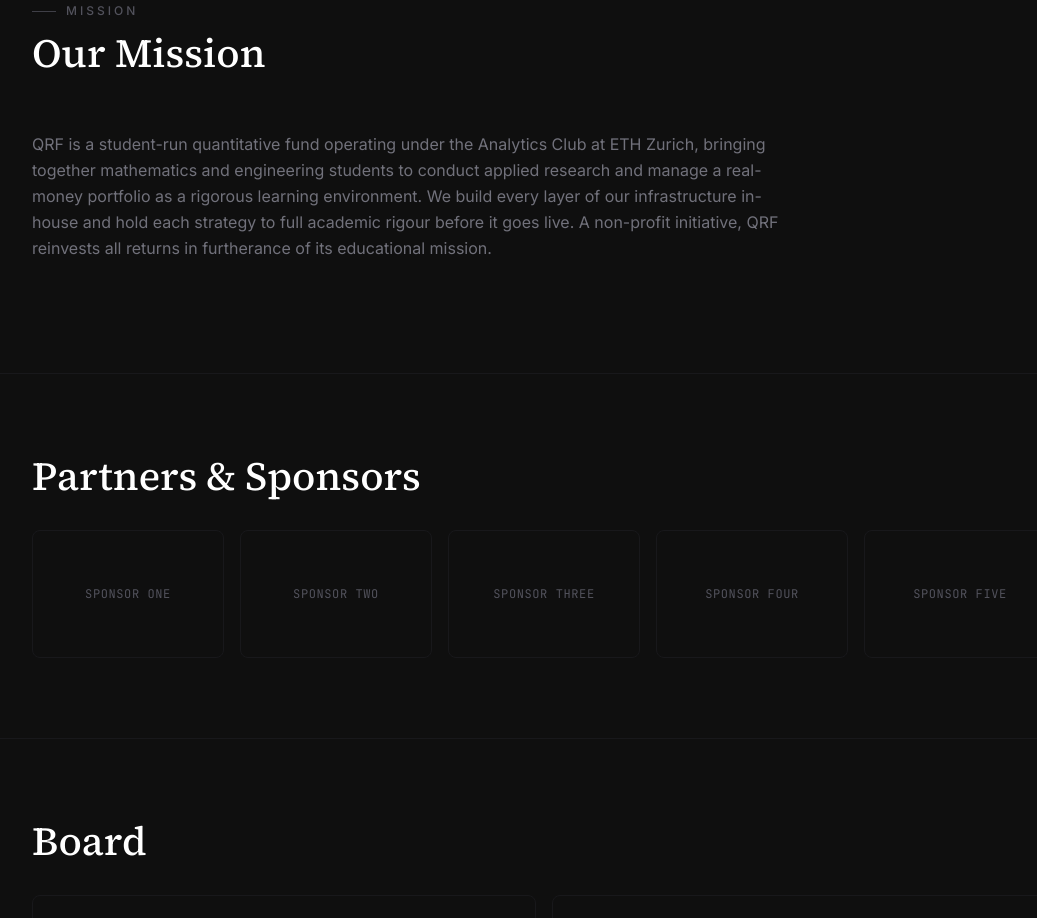
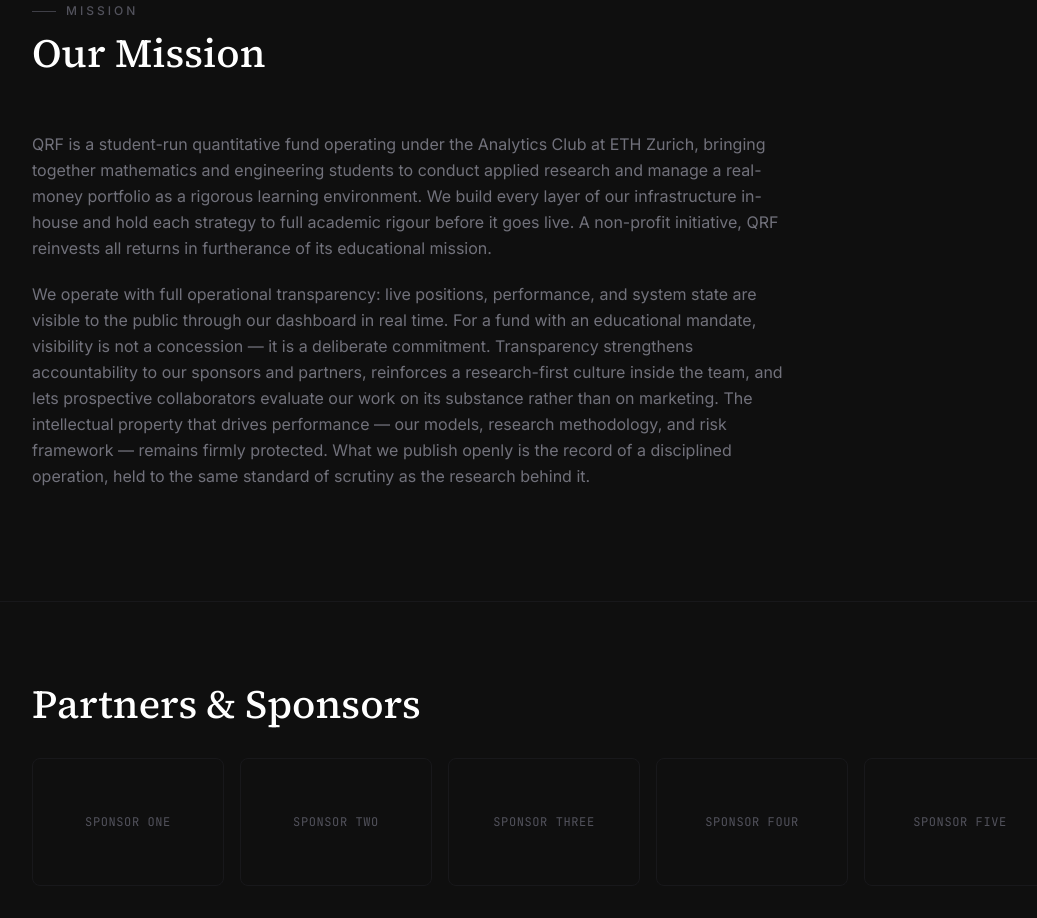
Before and after one commit to ETH-Quant-Research-Group/Infrastructure, a React (Vite) app in the folder dashboard/frontend/: page / in a window 1280 px wide. Shown: the part 1700-2618 px from the top of the page, without its empty margins (96-1133 px from the left). Built offline with nearby package versions, Linux system fonts and the light colour scheme; no server answers.

Commit message:
landing: add transparency paragraph to Our Mission section

```diff
--- a/dashboard/frontend/src/Landing.jsx
+++ b/dashboard/frontend/src/Landing.jsx
@@ -255,7 +255,8 @@
           </div>
           <h2 className={`font-serif ${c.t1} font-medium text-3xl md:text-[40px] leading-[1.1]`}>Our Mission</h2>
         </div>
-        <p className={`${c.t3} text-sm md:text-base leading-relaxed max-w-3xl`}>
+        <div className={`${c.t3} text-sm md:text-base leading-relaxed max-w-3xl flex flex-col gap-5`}>
+          <p>
             QRF is a student-run quantitative fund operating under the Analytics Club at ETH
             Zurich, bringing together mathematics and engineering students to conduct applied
             research and manage a real-money portfolio as a rigorous learning environment. We
@@ -263,6 +264,19 @@
             academic rigour before it goes live. A non-profit initiative, QRF reinvests all
             returns in furtherance of its educational mission.
           </p>
+          <p>
+            We operate with full operational transparency: live positions, performance, and
+            system state are visible to the public through our dashboard in real time. For a
+            fund with an educational mandate, visibility is not a concession — it is a
+            deliberate commitment. Transparency strengthens accountability to our sponsors
+            and partners, reinforces a research-first culture inside the team, and lets
+            prospective collaborators evaluate our work on its substance rather than on
+            marketing. The intellectual property that drives performance — our models,
+            research methodology, and risk framework — remains firmly protected. What we
+            publish openly is the record of a disciplined operation, held to the same
+            standard of scrutiny as the research behind it.
+          </p>
+        </div>
       </div>
     </section>
   )
```
Lines whose indentation alone changed are shown as unchanged.
